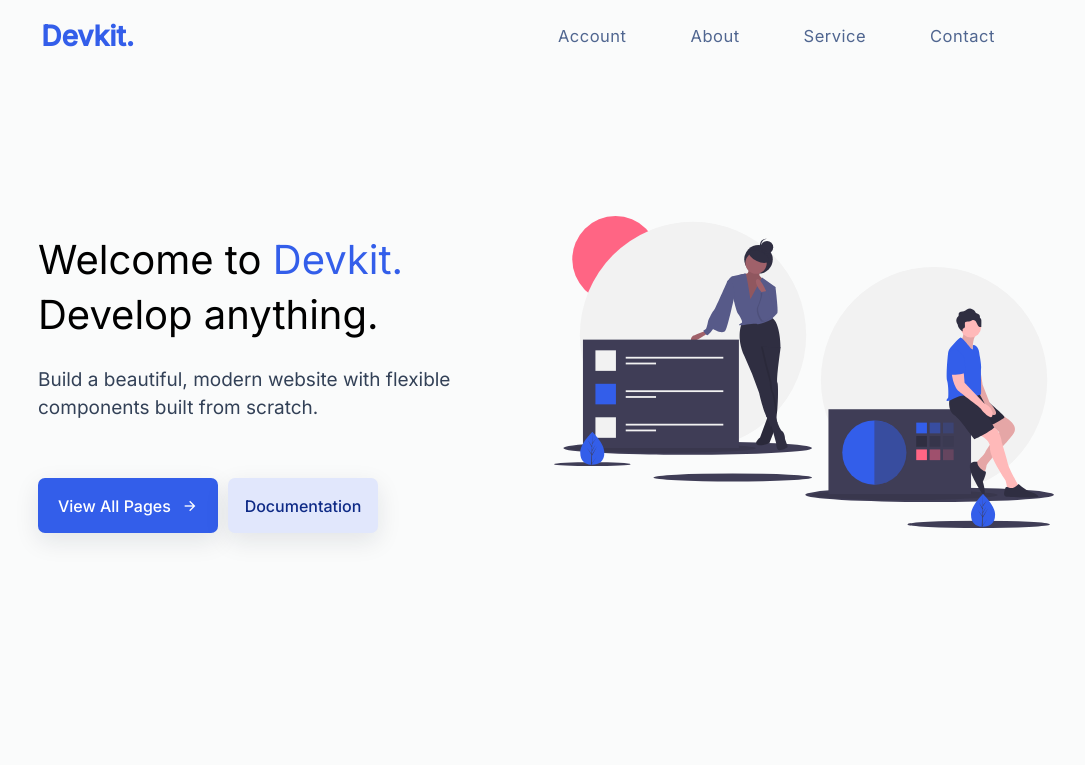
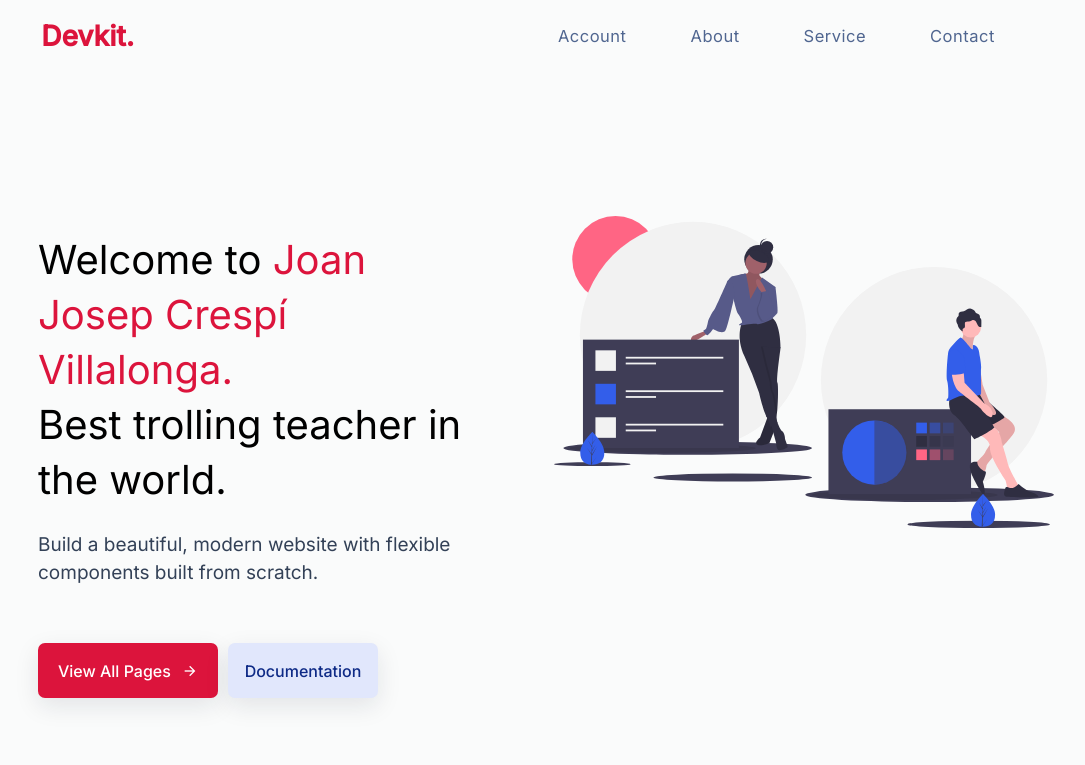
Before and after one commit to iDanielix/cursgit2smx, a plain HTML site: page index.html in a window 1280 px wide. Shown: the top 765 px of the page, without its empty margins (106-1191 px from the left). Drawn offline with nearby package versions, Linux system fonts and the light colour scheme.

Commit message:
Primera modificacio

```diff
--- a/css/style.css
+++ b/css/style.css
@@ -15,7 +15,7 @@
 
 /* ==== CSS VARIABLES ==== */
 :root {
-  --primary-color: #335eea;
+  --primary-color: crimson;
   --link-color: #506690;
   --btn-hover-color: #2b50c7;
   --lg-heading: #161c2d;
--- a/index.html
+++ b/index.html
@@ -59,9 +59,9 @@
         <div class="grid-cols-2">
           <div class="grid-item-1">
             <h1 class="main-heading">
-              Welcome to <span>Devkit.</span>
+              Welcome to <span>Joan Josep Crespí Villalonga.</span>
               <br />
-              Develop anything.
+              Best trolling teacher in the world.
             </h1>
             <p class="info-text">
               Build a beautiful, modern website with flexible components built
```
